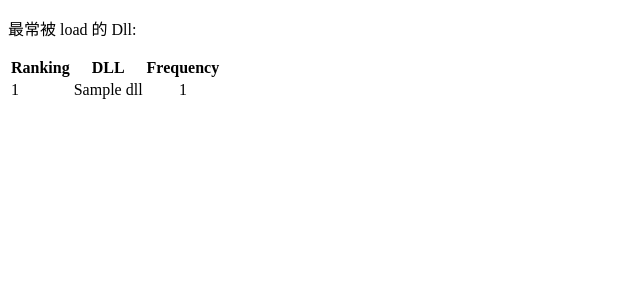
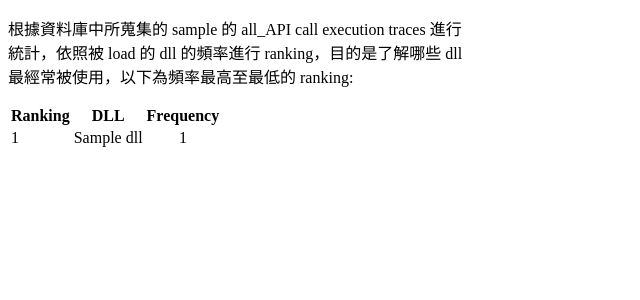
Before and after one commit to yun1113/WinAPI, a Django app: page /winapi/frequent-dll/ in a window 1280 px wide. Shown: the top 300 px of the page, without its empty margins (0-640 px from the left). Run offline with Django 3.2, Linux system fonts and the light colour scheme; tables that the repository leaves empty hold one stand-in row (values such as "Sample post").

Commit message:
modify frequency-dll page

```diff
--- a/Website/templates/frequency.html
+++ b/Website/templates/frequency.html
@@ -7,7 +7,9 @@
 <body>
     <div>
         <p>
-            最常被 load 的 Dll:<br>
+            根據資料庫中所蒐集的 sample 的 all_API call execution traces 進行<br>
+            統計，依照被 load 的 dll 的頻率進行 ranking，目的是了解哪些 dll<br>
+            最經常被使用，以下為頻率最高至最低的 ranking:<br>
         </p>
         <table>
             <tr>
```
